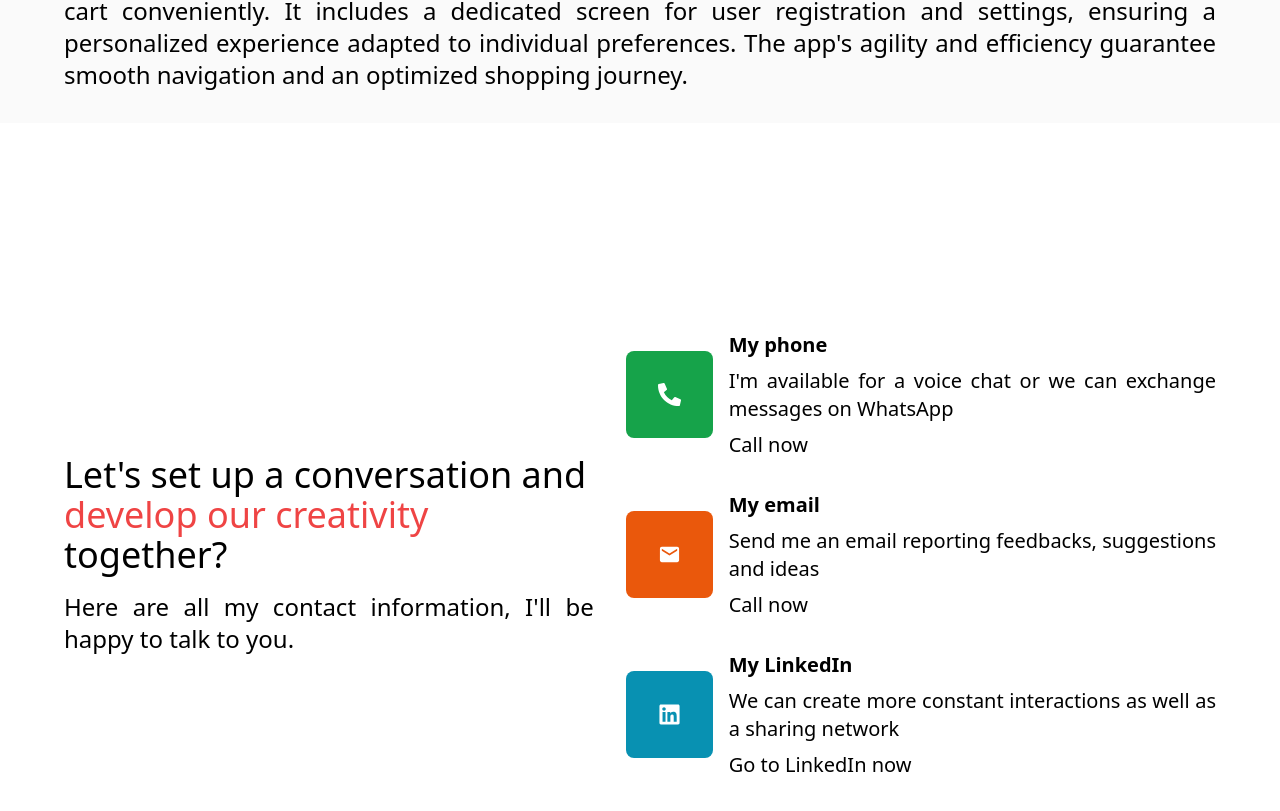
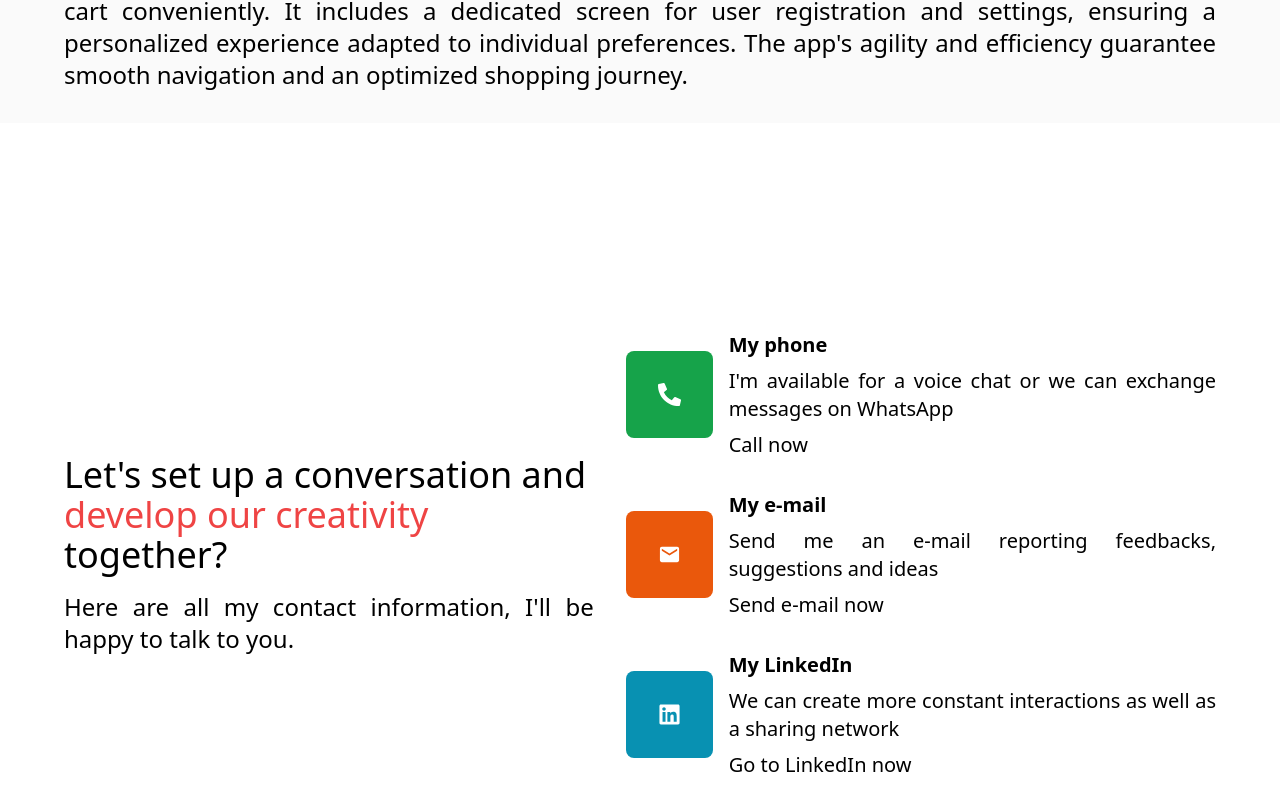
Before and after one commit to evertondsvieira/everton-portifolio, a Next.js app: page / in a window 1280 px wide. Shown: the part 5590-6401 px from the top of the page. Built offline with nearby package versions, Linux system fonts and the light colour scheme.

Commit message:
:pencil: chore: corrigido texto

```diff
--- a/src/app/pages/Contact/Contact.page.tsx
+++ b/src/app/pages/Contact/Contact.page.tsx
@@ -25,10 +25,10 @@ const Contact: React.FC = () => {
       iconBgColor: "bg-green-600",
     },
     {
-      title: "My email",
+      title: "My e-mail",
       description:
-        "Send me an email reporting feedbacks, suggestions and ideas",
-      action: "Call now",
+        "Send me an e-mail reporting feedbacks, suggestions and ideas",
+      action: "Send e-mail now",
       href: "mailto:vieiraeverton33@hotmail.com",
       icon: MdEmail,
       iconBgColor: "bg-orange-600",
```
